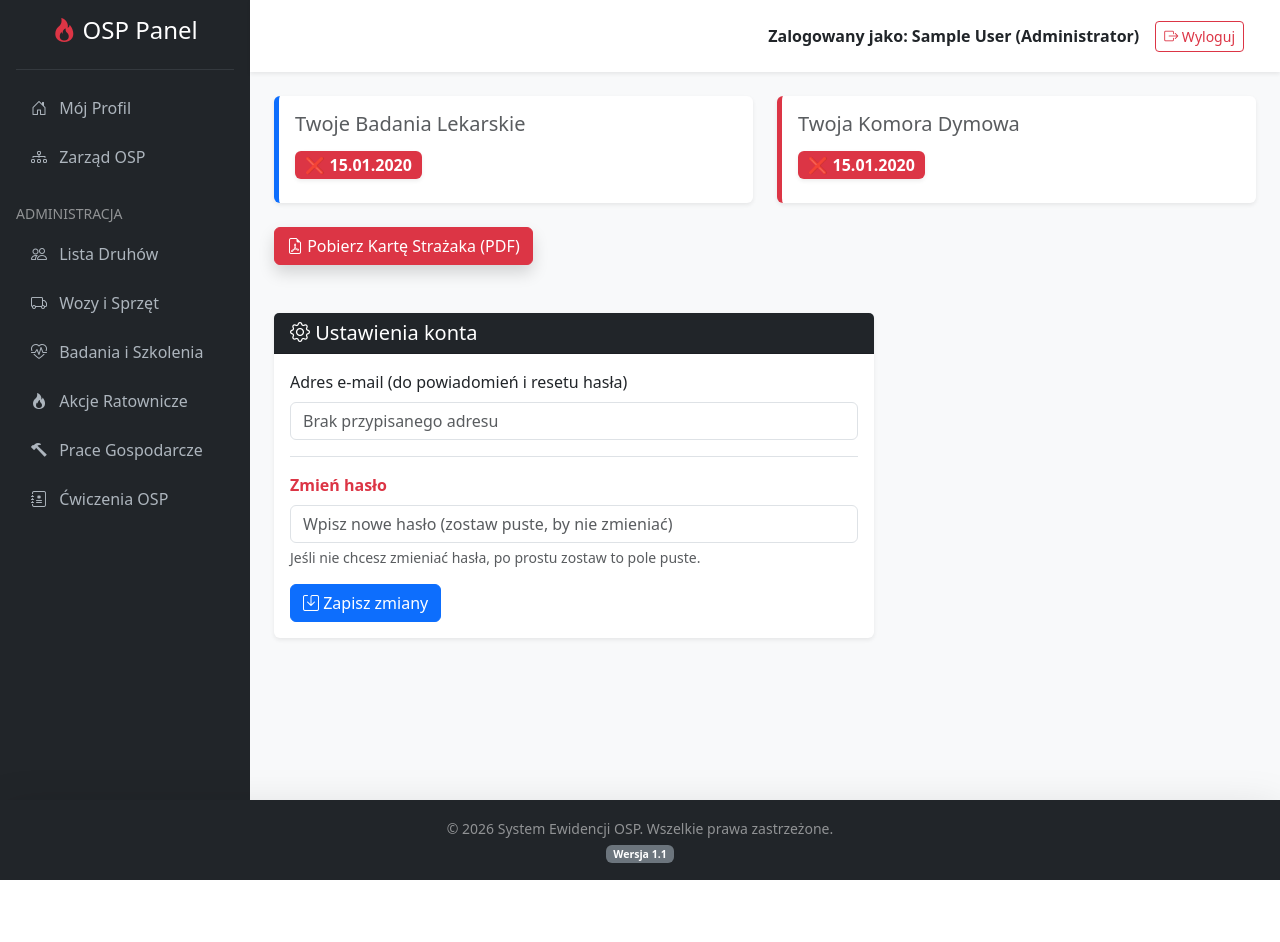
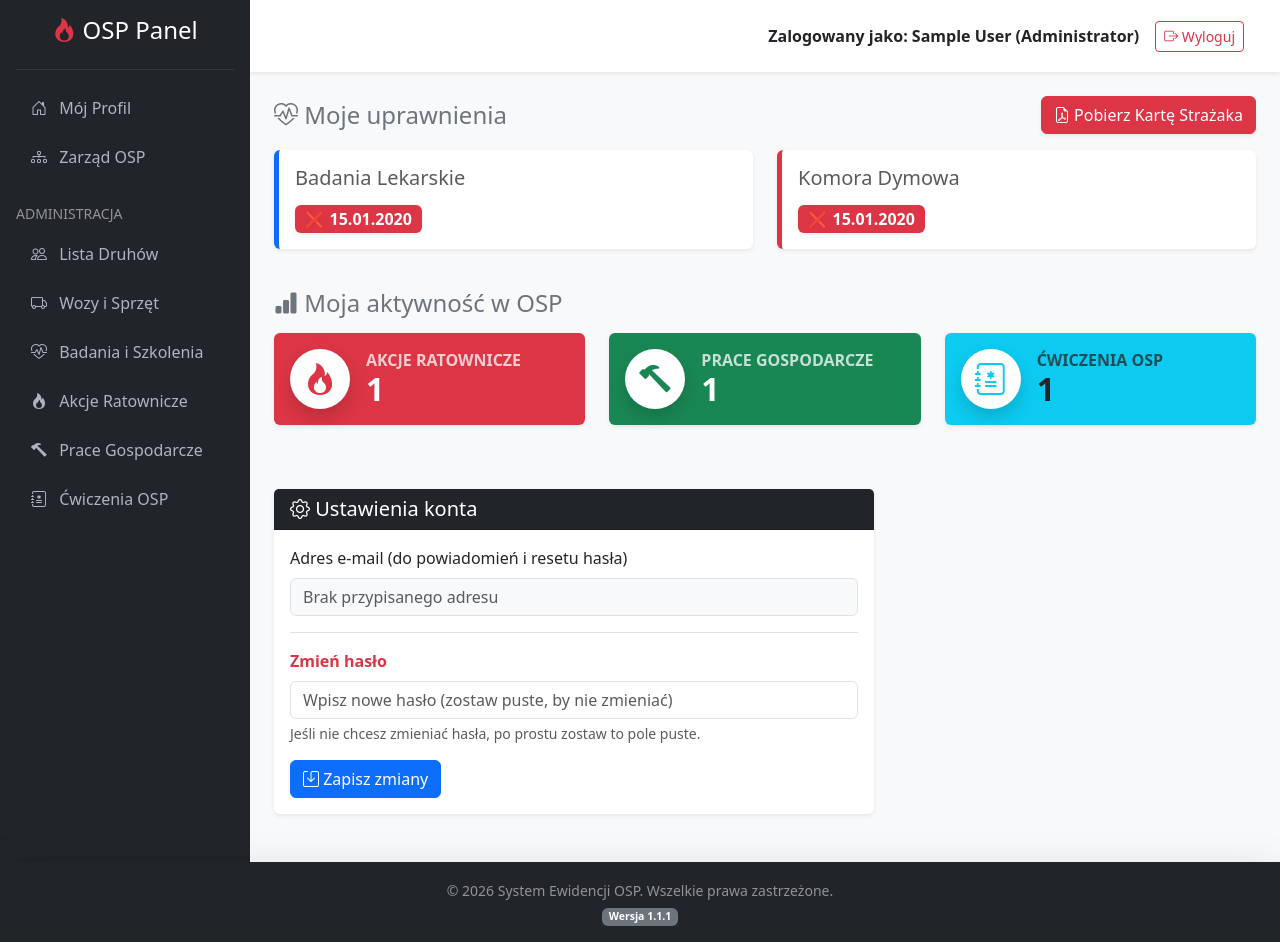
Before and after one commit to ChmielPiotr/Ewidencja-OSP, a PHP site: page /index.php?action=dashboard in a window 1280 px wide. Before the commit the page ends 880 px from the top, so only its background shows below. Run offline with PHP 8.4, Linux system fonts and the light colour scheme; the visitor is signed in with stand-in values (Sample User, id 1); data comes from the database, SQL or seed files in the repository; tables that the repository leaves empty or names only in its code hold one stand-in row (values such as "Sample post"); some libraries are stand-ins or nearby versions.

Commit message:
Update  v1.1.1  poprawki z komentarzami i poprawa kodu

```diff
--- a/controllers/DashboardController.php
+++ b/controllers/DashboardController.php
@@ -1,13 +1,13 @@
 <?php
 require_once 'models/User.php';
-require_once 'models/Log.php'; // Ładujemy model logów
+require_once 'models/Log.php';
 
 class DashboardController {
     private $db;
     private $userModel;
 
     public function __construct($db) {
-        $this->db = $db; // Zapisujemy połączenie dla logów
+        $this->db = $db;
         $this->userModel = new User($db);
     }
 
@@ -25,23 +25,26 @@ class DashboardController {
             $hash = $nowe_haslo ? password_hash($nowe_haslo, PASSWORD_DEFAULT) : null;
 
             if ($this->userModel->updateCredentials($_SESSION['user_id'], $nowy_email, $hash)) {
-                // LOGOWANIE ZDARZENIA
                 $logger = new Log($this->db);
                 $logger->create($_SESSION['user_id'], "Użytkownik samodzielnie zaktualizował swoje dane (e-mail/hasło)");
-
                 $komunikat = "Twoje dane zostały pomyślnie zaktualizowane!";
             } else {
                 $blad = "Wystąpił błąd podczas aktualizacji danych.";
             }
         }
 
+        // ---Pobieramy podstawowe dane druha---
         $this->userModel->readOne($_SESSION['user_id']);
+
+        // ---Pobieramy statystyki druha---
+        $statystyki = $this->userModel->getUserStats($_SESSION['user_id']);
 
         $druh = [
             'first_name' => $this->userModel->first_name,
             'email' => $this->userModel->email,
             'medical_exam_date' => $this->userModel->medical_exam_date,
-            'smoke_chamber_date' => $this->userModel->smoke_chamber_date
+            'smoke_chamber_date' => $this->userModel->smoke_chamber_date,
+            'stats' => $statystyki // Przekazujemy statystyki do widoku
         ];
 
         require_once 'views/dashboard.php';
@@ -54,13 +57,13 @@ class DashboardController {
         }
 
         $this->userModel->readOne($_SESSION['user_id']);
+        $statystyki = $this->userModel->getUserStats($_SESSION['user_id']); // Pobieramy do PDF
 
         $imie = $this->userModel->first_name;
         $nazwisko = $this->userModel->last_name;
         $badania = $this->userModel->medical_exam_date ? date('d.m.Y', strtotime($this->userModel->medical_exam_date)) : 'Brak danych';
         $komora = $this->userModel->smoke_chamber_date ? date('d.m.Y', strtotime($this->userModel->smoke_chamber_date)) : 'Brak danych';
 
-        // LOGOWANIE ZDARZENIA
         $logger = new Log($this->db);
         $logger->create($_SESSION['user_id'], "Wygenerowano Kartę Strażaka PDF");
 
@@ -77,9 +80,11 @@ class DashboardController {
                 .header { text-align: center; border-bottom: 2px solid #dc3545; padding-bottom: 10px; margin-bottom: 30px; }
                 h1 { color: #dc3545; margin: 0; font-size: 24px; }
                 h2 { margin: 5px 0 0 0; font-size: 18px; color: #555; }
-                table { width: 100%; border-collapse: collapse; margin-top: 20px; }
+                table { width: 100%; border-collapse: collapse; margin-top: 20px; margin-bottom: 30px; }
                 th, td { border: 1px solid #ddd; padding: 12px; text-align: left; }
                 th { background-color: #f8f9fa; color: #333; }
+                .stats-box { border: 1px solid #ccc; padding: 15px; background: #fdfdfd; margin-top: 20px;}
+                .stats-title { font-weight: bold; font-size: 16px; margin-bottom: 10px; border-bottom: 1px solid #eee; padding-bottom: 5px;}
                 .footer { margin-top: 50px; font-size: 12px; color: #777; text-align: center; }
             </style>
         </head>
@@ -88,7 +93,9 @@ class DashboardController {
                 <h1>KARTA EWIDENCYJNA STRAŻAKA</h1>
                 <h2>Ochotnicza Straż Pożarna</h2>
             </div>
+
             <p><strong>Druh/Druhno:</strong> ' . htmlspecialchars($imie . ' ' . $nazwisko) . '</p>
+
             <table>
                 <tr>
                     <th style="width: 50%;">Rodzaj uprawnienia / badania</th>
@@ -103,8 +110,18 @@ class DashboardController {
                     <td><strong>' . $komora . '</strong></td>
                 </tr>
             </table>
+
+            <div class="stats-box">
+                <div class="stats-title">Historia aktywności (Udział w życiu OSP)</div>
+                <ul>
+                    <li><strong>Akcje ratownicze:</strong> Brał udział w ' . $statystyki['incidents'] . ' wyjazdach.</li>
+                    <li><strong>Prace gospodarcze:</strong> Zaangażowany w prace ' . $statystyki['works'] . ' razy.</li>
+                    <li><strong>Ćwiczenia:</strong> Odbył ' . $statystyki['drills'] . ' szkoleń/zbiórek.</li>
+                </ul>
+            </div>
+
             <div class="footer">
-                Wygenerowano automatycznie z Systemu Ewidencji OSP dnia ' . date('d.m.Y H:i') . '
+                Wygenerowano z Systemu Ewidencji OSP dnia ' . date('d.m.Y H:i') . '
             </div>
         </body>
         </html>';
--- a/controllers/UserController.php
+++ b/controllers/UserController.php
@@ -206,7 +206,7 @@ class UserController {
 
         require_once 'views/reset_password.php';
     }
-    // --- NOWOŚĆ: Eksport całej Ewidencji do pliku PDF ---
+    // --- Eksport całej Ewidencji do pliku PDF ---
     public function exportPdf() {
         // Zabezpieczenie - tylko Admin i SuperAdmin mogą pobierać pełną ewidencję
         if (!isset($_SESSION['user_id']) || ($_SESSION['role'] !== 'admin' && $_SESSION['role'] !== 'superadmin')) {
@@ -226,7 +226,7 @@ class UserController {
         require_once 'libs/dompdf/autoload.inc.php';
         $dompdf = new Dompdf\Dompdf();
 
-        // Przygotowujemy kod HTML dokumentu (tabela ze wszystkimi druhami)
+        // kod HTML dokumentu (tabela ze wszystkimi druhami)
         $html = '
         <!DOCTYPE html>
         <html lang="pl">
--- a/index.php
+++ b/index.php
@@ -58,9 +58,7 @@ switch ($action) {
     case 'board':
         $boardController->index();
         break;
-    case 'vehicles':
-        $vehicleController->index();
-        break;
+
 
     // --- AKCJE TYLKO DLA SUPERADMINA
     case 'logs':
@@ -70,7 +68,11 @@ switch ($action) {
         $logController->exportCsv();
         break;
 
-    // --- AKCJE DLA ADMINA I SUPERADMINA
+    // --- AKCJE DLA ADMINA I SUPERADMINA (Zarządzanie kontami i wozami)
+    case 'vehicles':
+        if ($_SESSION['role'] !== 'admin' && $_SESSION['role'] !== 'superadmin') { header("Location: index.php?action=dashboard"); exit; }
+        $vehicleController->index();
+        break;
     case 'index':
         if ($_SESSION['role'] !== 'admin' && $_SESSION['role'] !== 'superadmin') { header("Location: index.php?action=dashboard"); exit; }
         $userController->index();
@@ -105,31 +107,39 @@ switch ($action) {
         break;
     case 'add_equipment':
         if ($_SESSION['role'] !== 'admin' && $_SESSION['role'] !== 'superadmin') { header("Location: index.php?action=dashboard"); exit; }
-        $vehicleController->addEquipment(); break;
+        $vehicleController->addEquipment();
+        break;
     case 'edit_equipment':
         if ($_SESSION['role'] !== 'admin' && $_SESSION['role'] !== 'superadmin') { header("Location: index.php?action=dashboard"); exit; }
-        $vehicleController->editEquipment(); break;
+        $vehicleController->editEquipment();
+        break;
     case 'delete_equipment':
         if ($_SESSION['role'] !== 'admin' && $_SESSION['role'] !== 'superadmin') { header("Location: index.php?action=dashboard"); exit; }
-        $vehicleController->deleteEquipment(); break;
+        $vehicleController->deleteEquipment();
+        break;
     case 'export_users_pdf':
         if ($_SESSION['role'] !== 'admin' && $_SESSION['role'] !== 'superadmin') { header("Location: index.php?action=dashboard"); exit; }
         $userController->exportPdf();
         break;
+
     // --- MODUŁ PRAC GOSPODARCZYCH ---
     case 'works':
+        if ($_SESSION['role'] !== 'admin' && $_SESSION['role'] !== 'superadmin') { header("Location: index.php?action=dashboard"); exit; }
         $workController->index();
         break;
     case 'addWork':
+        if ($_SESSION['role'] !== 'admin' && $_SESSION['role'] !== 'superadmin') { header("Location: index.php?action=dashboard"); exit; }
         $workController->add();
         break;
     case 'viewWork':
         $workController->view();
         break;
     case 'editWork':
+        if ($_SESSION['role'] !== 'admin' && $_SESSION['role'] !== 'superadmin') { header("Location: index.php?action=dashboard"); exit; }
         $workController->edit();
         break;
     case 'deleteWork':
+        if ($_SESSION['role'] !== 'admin' && $_SESSION['role'] !== 'superadmin') { header("Location: index.php?action=dashboard"); exit; }
         $workController->delete();
         break;
     case 'exportWorksPdf':
@@ -141,15 +151,19 @@ switch ($action) {
 
     // --- MODUŁ ĆWICZEŃ ---
     case 'drills':
+        if ($_SESSION['role'] !== 'admin' && $_SESSION['role'] !== 'superadmin') { header("Location: index.php?action=dashboard"); exit; }
         $drillController->index();
         break;
     case 'addDrill':
+        if ($_SESSION['role'] !== 'admin' && $_SESSION['role'] !== 'superadmin') { header("Location: index.php?action=dashboard"); exit; }
         $drillController->add();
         break;
     case 'editDrill':
+        if ($_SESSION['role'] !== 'admin' && $_SESSION['role'] !== 'superadmin') { header("Location: index.php?action=dashboard"); exit; }
         $drillController->edit();
         break;
     case 'deleteDrill':
+        if ($_SESSION['role'] !== 'admin' && $_SESSION['role'] !== 'superadmin') { header("Location: index.php?action=dashboard"); exit; }
         $drillController->delete();
         break;
     case 'viewDrill':
@@ -162,23 +176,27 @@ switch ($action) {
         $drillController->exportSinglePdf();
         break;
 
-
-    // ---------------
+    // --- MODUŁ BADAŃ LEKARSKICH (Całkowicie zablokowany dla zwykłych użytkowników) ---
     case 'exams':
+        if ($_SESSION['role'] !== 'admin' && $_SESSION['role'] !== 'superadmin') { header("Location: index.php?action=dashboard"); exit; }
         $userController->examsList();
         break;
     case 'userExams':
+        if ($_SESSION['role'] !== 'admin' && $_SESSION['role'] !== 'superadmin') { header("Location: index.php?action=dashboard"); exit; }
         $userController->userExams();
         break;
     case 'addExam':
+        if ($_SESSION['role'] !== 'admin' && $_SESSION['role'] !== 'superadmin') { header("Location: index.php?action=dashboard"); exit; }
         $userController->addExam();
         break;
 
-
+    // --- MODUŁ AKCJI RATOWNICZYCH ---
     case 'incidents':
+        if ($_SESSION['role'] !== 'admin' && $_SESSION['role'] !== 'superadmin') { header("Location: index.php?action=dashboard"); exit; }
         $incidentController->index();
         break;
     case 'addIncident':
+        if ($_SESSION['role'] !== 'admin' && $_SESSION['role'] !== 'superadmin') { header("Location: index.php?action=dashboard"); exit; }
         $incidentController->add();
         break;
     case 'viewIncident':
@@ -191,8 +209,6 @@ switch ($action) {
         $incidentController->exportSinglePdf();
         break;
 
-
-
     // --- DOMYŚLNIE (Jeśli wpiszesz bzdury w URL) ---
     default:
         header("Location: index.php?action=dashboard");
--- a/models/User.php
+++ b/models/User.php
@@ -310,6 +310,35 @@ class User {
         return $stmt->execute();
     }
 
+    // --- STATYSTYKI DRUHA NA DASHBOARD ---
+    public function getUserStats($userId) {
+        $stats = [
+            'incidents' => 0,
+            'works' => 0,
+            'drills' => 0
+        ];
+
+        // 1. Liczymy wyjazdy (Akcje ratownicze)
+        $query = "SELECT COUNT(*) FROM incident_participants WHERE user_id = ?";
+        $stmt = $this->conn->prepare($query);
+        $stmt->execute([$userId]);
+        $stats['incidents'] = $stmt->fetchColumn();
+
+        // 2. Liczymy prace gospodarcze
+        $query = "SELECT COUNT(*) FROM work_participants WHERE user_id = ?";
+        $stmt = $this->conn->prepare($query);
+        $stmt->execute([$userId]);
+        $stats['works'] = $stmt->fetchColumn();
+
+        // 3. Liczymy ćwiczenia
+        $query = "SELECT COUNT(*) FROM drill_participants WHERE user_id = ?";
+        $stmt = $this->conn->prepare($query);
+        $stmt->execute([$userId]);
+        $stats['drills'] = $stmt->fetchColumn();
+
+        return $stats;
+    }
+
 
 
 }
--- a/views/dashboard.php
+++ b/views/dashboard.php
@@ -1,36 +1,82 @@
 <?php include 'views/header.php'; ?>
 
 <?php if (isset($komunikat)): ?>
-    <div class="alert alert-success"><i class="bi bi-check-circle"></i> <?= $komunikat ?></div>
+    <div class="alert alert-success shadow-sm"><i class="bi bi-check-circle"></i> <?= $komunikat ?></div>
 <?php endif; ?>
 <?php if (isset($blad)): ?>
-    <div class="alert alert-danger"><i class="bi bi-exclamation-triangle"></i> <?= $blad ?></div>
+    <div class="alert alert-danger shadow-sm"><i class="bi bi-exclamation-triangle"></i> <?= $blad ?></div>
 <?php endif; ?>
 
-<div class="row">
+<div class="d-flex justify-content-between align-items-center mt-2 mb-3">
+    <h4 class="text-secondary mb-0"><i class="bi bi-heart-pulse"></i> Moje uprawnienia</h4>
+    <a href="index.php?action=generate_pdf" class="btn btn-danger shadow-sm"><i class="bi bi-file-earmark-pdf"></i> Pobierz Kartę Strażaka</a>
+</div>
+
+<div class="row mb-4">
     <div class="col-md-6 mb-3">
-        <div class="card shadow-sm border-0 border-start border-primary border-5">
+        <div class="card shadow-sm border-0 border-start border-primary border-5 h-100">
             <div class="card-body">
-                <h5 class="text-muted">Twoje Badania Lekarskie</h5>
-                <h3><?= formatujDate($druh['medical_exam_date']) ?></h3>
+                <h5 class="text-muted">Badania Lekarskie</h5>
+                <h3 class="mb-0"><?= formatujDate($druh['medical_exam_date']) ?></h3>
             </div>
         </div>
     </div>
     <div class="col-md-6 mb-3">
-        <div class="card shadow-sm border-0 border-start border-danger border-5">
+        <div class="card shadow-sm border-0 border-start border-danger border-5 h-100">
             <div class="card-body">
-                <h5 class="text-muted">Twoja Komora Dymowa</h5>
-                <h3><?= formatujDate($druh['smoke_chamber_date']) ?></h3>
+                <h5 class="text-muted">Komora Dymowa</h5>
+                <h3 class="mb-0"><?= formatujDate($druh['smoke_chamber_date']) ?></h3>
             </div>
         </div>
     </div>
 </div>
 
-<div class="mt-2 mb-4">
-    <a href="index.php?action=generate_pdf" class="btn btn-danger shadow"><i class="bi bi-file-earmark-pdf"></i> Pobierz Kartę Strażaka (PDF)</a>
+<h4 class="mb-3 mt-2 text-secondary"><i class="bi bi-bar-chart-fill"></i> Moja aktywność w OSP</h4>
+<div class="row mb-5">
+    <div class="col-md-4 mb-3">
+        <div class="card text-white bg-danger shadow-sm h-100 border-0">
+            <div class="card-body d-flex align-items-center">
+                <div class="rounded-circle bg-white text-danger d-flex justify-content-center align-items-center me-3 shadow" style="width: 60px; height: 60px;">
+                    <i class="bi bi-fire fs-2"></i>
+                </div>
+                <div>
+                    <h6 class="card-title mb-0 text-uppercase fw-bold opacity-75">Akcje Ratownicze</h6>
+                    <h2 class="mb-0 fw-bold"><?= $druh['stats']['incidents'] ?></h2>
+                </div>
+            </div>
+        </div>
+    </div>
+
+    <div class="col-md-4 mb-3">
+        <div class="card text-white bg-success shadow-sm h-100 border-0">
+            <div class="card-body d-flex align-items-center">
+                <div class="rounded-circle bg-white text-success d-flex justify-content-center align-items-center me-3 shadow" style="width: 60px; height: 60px;">
+                    <i class="bi bi-hammer fs-2"></i>
+                </div>
+                <div>
+                    <h6 class="card-title mb-0 text-uppercase fw-bold opacity-75">Prace Gospodarcze</h6>
+                    <h2 class="mb-0 fw-bold"><?= $druh['stats']['works'] ?></h2>
+                </div>
+            </div>
+        </div>
+    </div>
+
+    <div class="col-md-4 mb-3">
+        <div class="card text-white bg-info shadow-sm h-100 border-0">
+            <div class="card-body d-flex align-items-center">
+                <div class="rounded-circle bg-white text-info d-flex justify-content-center align-items-center me-3 shadow" style="width: 60px; height: 60px;">
+                    <i class="bi bi-journal-medical fs-2"></i>
+                </div>
+                <div>
+                    <h6 class="card-title mb-0 text-uppercase fw-bold opacity-75 text-dark">Ćwiczenia OSP</h6>
+                    <h2 class="mb-0 fw-bold text-dark"><?= $druh['stats']['drills'] ?></h2>
+                </div>
+            </div>
+        </div>
+    </div>
 </div>
 
-<div class="card shadow-sm border-0 mt-5" style="max-width: 600px;">
+<div class="card shadow-sm border-0 mb-5" style="max-width: 600px;">
     <div class="card-header bg-dark text-white">
         <h5 class="mb-0"><i class="bi bi-gear"></i> Ustawienia konta</h5>
     </div>
@@ -40,7 +86,7 @@
 
             <div class="mb-3">
                 <label class="form-label">Adres e-mail (do powiadomień i resetu hasła)</label>
-                <input type="email" name="email" class="form-control" value="<?= htmlspecialchars($druh['email'] ?? '') ?>" placeholder="Brak przypisanego adresu">
+                <input type="email" name="email" class="form-control bg-light" value="<?= htmlspecialchars($druh['email'] ?? '') ?>" placeholder="Brak przypisanego adresu">
             </div>
 
             <div class="mb-3 border-top pt-3">
--- a/views/footer.php
+++ b/views/footer.php
@@ -2,7 +2,7 @@
         <div class="container">
             <small class="text-white-50">
                 &copy; <?= date('Y') ?> System Ewidencji OSP. Wszelkie prawa zastrzeżone.<br>
-                <span class="badge bg-secondary mt-1">Wersja 1.1</span>
+                <span class="badge bg-secondary mt-1">Wersja 1.1.1</span>
             </small>
         </div>
     </footer>
```
Also changed, not shown: config/database.example.php (+4 -3 lines).
